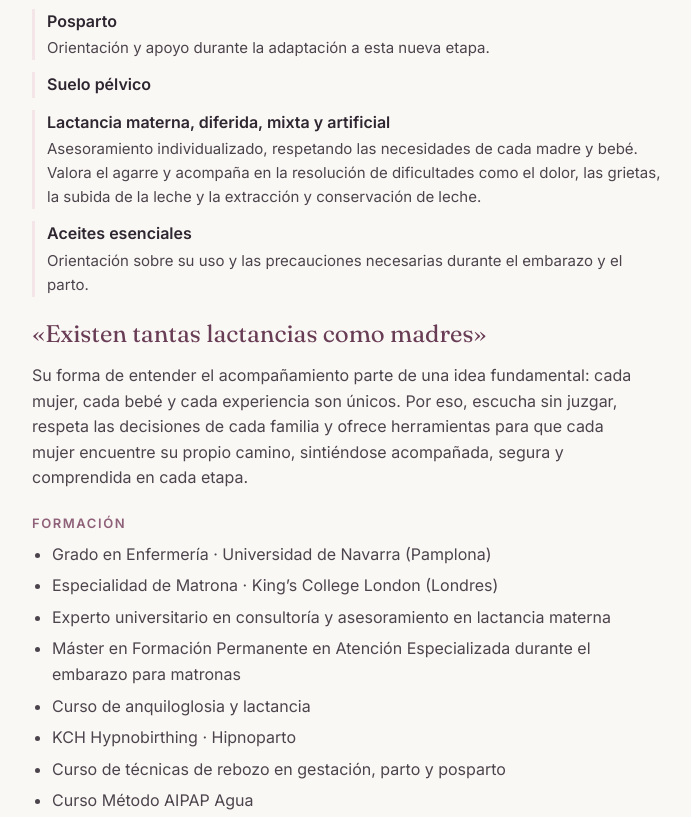
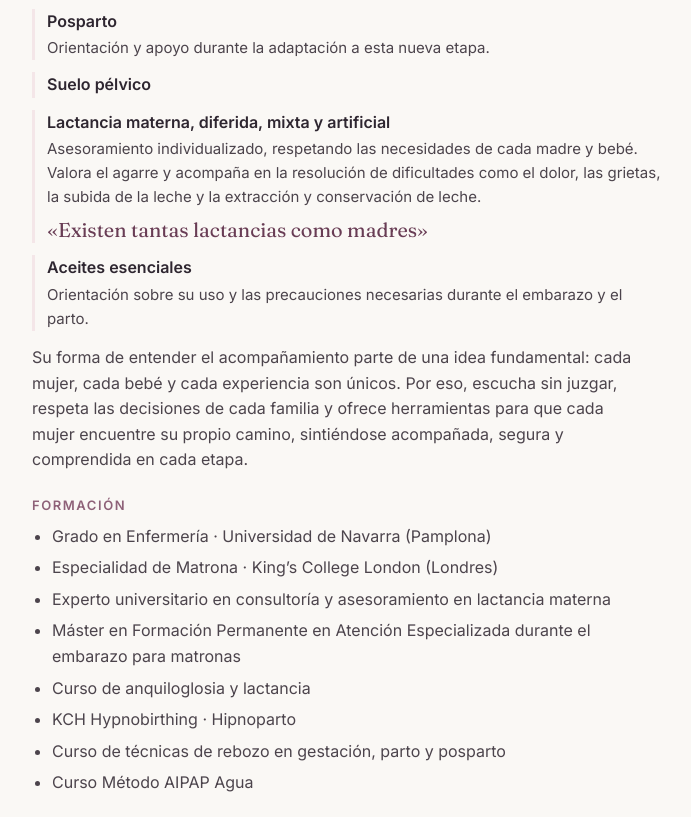
Before and after one commit to jnozaleda/vera-cycle, a plain HTML site: page equipo.html in a window 1280 px wide. Shown: the part 1523-2340 px from the top of the page, without its empty margins (108-799 px from the left). Drawn offline with Linux system fonts and the light colour scheme.

Commit message:
Equipo: la frase «Existen tantas lactancias como madres» pasa dentro de Lactancia, antes de Aceites esenciales (petición de Marina) (vera-backlog#70)
Co-Authored-By: Claude Opus 5.5 <noreply@anthropic.com>

```diff
--- a/equipo.html
+++ b/equipo.html
@@ -69,7 +69,7 @@ h3 { font-family: 'Inter', sans-serif; font-size: 13px; font-weight: 600; letter
 .areas div { border-left: 3px solid var(--rose); padding-left: 12px; }
 .areas dt { font-weight: 600; color: var(--ink); }
 .areas dd { margin: 2px 0 0; color: var(--text); font-size: 15px; }
-.quote { margin: 22px 0 0; font-family: 'Fraunces', Georgia, serif; font-size: 24px; line-height: 1.25; color: var(--plum); }
+.areas dd.q { margin-top: 8px; font-family: 'Fraunces', Georgia, serif; font-size: 20px; line-height: 1.3; color: var(--plum); }
 .pending { display: inline-block; margin-top: 14px; font-size: 12.5px; color: var(--muted); background: var(--rose); border-radius: 6px; padding: 4px 10px; }
 .cta { margin-top: 24px; }
 
@@ -140,10 +140,9 @@ footer { border-top: 1px solid var(--line); padding: 32px 0 40px; }
           <div><dt>Preparación al parto</dt><dd>Herramientas y recursos para afrontar el nacimiento con confianza y tranquilidad.</dd></div>
           <div><dt>Posparto</dt><dd>Orientación y apoyo durante la adaptación a esta nueva etapa.</dd></div>
           <div><dt>Suelo pélvico</dt></div>
-          <div><dt>Lactancia materna, diferida, mixta y artificial</dt><dd>Asesoramiento individualizado, respetando las necesidades de cada madre y bebé. Valora el agarre y acompaña en la resolución de dificultades como el dolor, las grietas, la subida de la leche y la extracción y conservación de leche.</dd></div>
+          <div><dt>Lactancia materna, diferida, mixta y artificial</dt><dd>Asesoramiento individualizado, respetando las necesidades de cada madre y bebé. Valora el agarre y acompaña en la resolución de dificultades como el dolor, las grietas, la subida de la leche y la extracción y conservación de leche.</dd><dd class="q">«Existen tantas lactancias como madres»</dd></div>
           <div><dt>Aceites esenciales</dt><dd>Orientación sobre su uso y las precauciones necesarias durante el embarazo y el parto.</dd></div>
         </dl>
-        <blockquote class="quote">«Existen tantas lactancias como madres»</blockquote>
         <p>Su forma de entender el acompañamiento parte de una idea fundamental: cada mujer, cada bebé y cada experiencia son únicos. Por eso, escucha sin juzgar, respeta las decisiones de cada familia y ofrece herramientas para que cada mujer encuentre su propio camino, sintiéndose acompañada, segura y comprendida en cada etapa.</p>
         <h3>Formación</h3>
         <ul>
```
